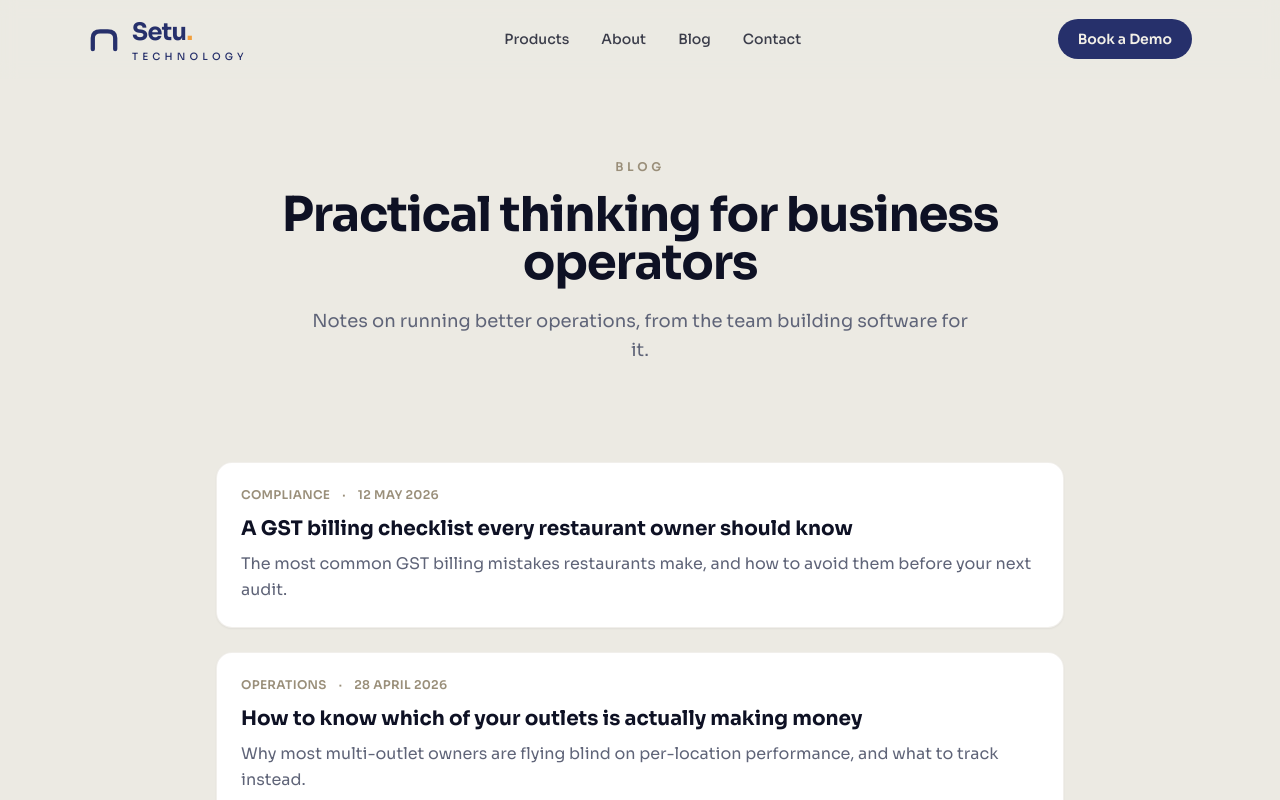
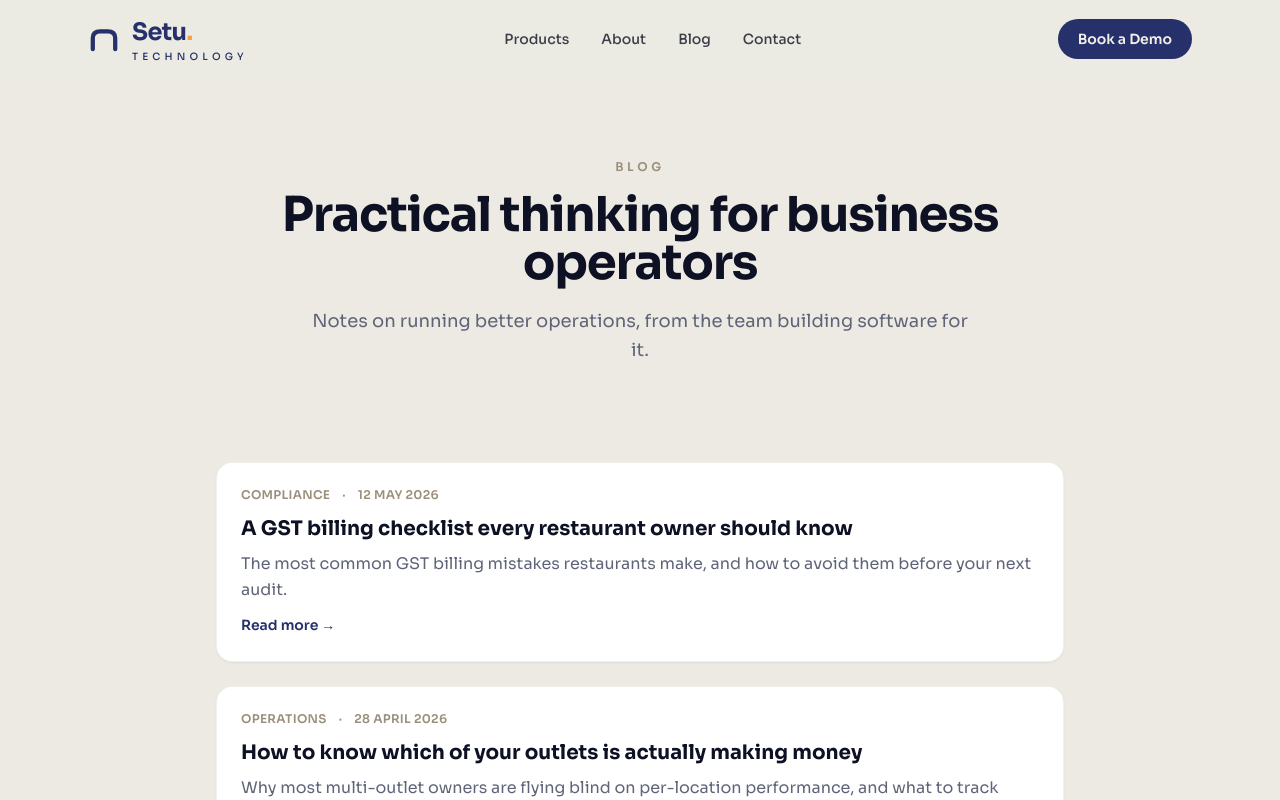
Before and after one commit to sagar305/Setu_main, a Next.js app: page /blog in a window 1280 px wide. Shown: the top 800 px of the page. Built offline with nearby package versions, Linux system fonts and the light colour scheme.

Commit message:
Remove testimonials, add motion animations, and make blog posts slug-based

```diff
--- a/app/blog/page.tsx
+++ b/app/blog/page.tsx
@@ -1,4 +1,5 @@
 import type { Metadata } from "next";
+import Link from "next/link";
 import { getBlogContent } from "@/lib/content";
 import { PageHero } from "@/components/PageHero";
 
@@ -45,8 +46,18 @@ export default function BlogPage() {
                 <span aria-hidden="true">·</span>
                 <time dateTime={post.date}>{formatDate(post.date)}</time>
               </div>
-              <h2 className="mt-3 text-xl font-bold text-ink">{post.title}</h2>
+              <Link href={`/blog/${post.slug}`}>
+                <h2 className="mt-3 text-xl font-bold text-ink transition hover:text-indigo">
+                  {post.title}
+                </h2>
+              </Link>
               <p className="mt-2 text-muted leading-relaxed">{post.excerpt}</p>
+              <Link
+                href={`/blog/${post.slug}`}
+                className="mt-3 inline-block text-sm font-semibold text-indigo hover:underline"
+              >
+                Read more →
+              </Link>
             </article>
           ))}
         </div>
```
